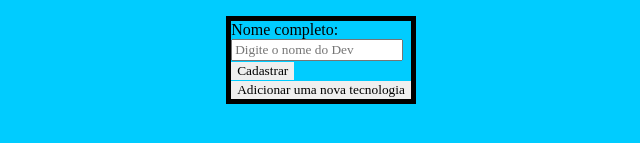
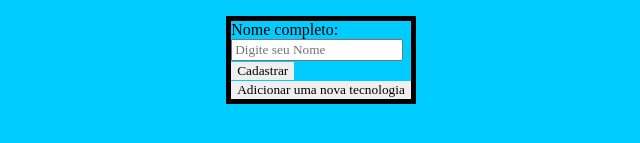
Before and after one commit to wesley-08/cadrasto-de-desenvolvedores, a plain HTML site: page index.html in a window 1280 px wide. Shown: the part 513-656 px from the top of the page, 319-959 px from the left. Drawn offline with Linux system fonts and the light colour scheme.

Commit message:
Update index.html

```diff
--- a/index.html
+++ b/index.html
@@ -15,7 +15,7 @@
         <h2>Cadastro de Desenvolvedores</h2>
         <form id="form">
             <label for="name">Nome completo:</label> <br>
-            <input type="text" name="name" id="name" placeholder="Digite o nome do Dev"> <br>
+            <input type="text" name="name" id="name" placeholder="Digite seu Nome"> <br>
             <div class="button">
             <button id="cadastrar" type="submit" class="cadastro">Cadastrar</button> <br>
             <button id="button">Adicionar uma nova tecnologia</button> <br>
```
